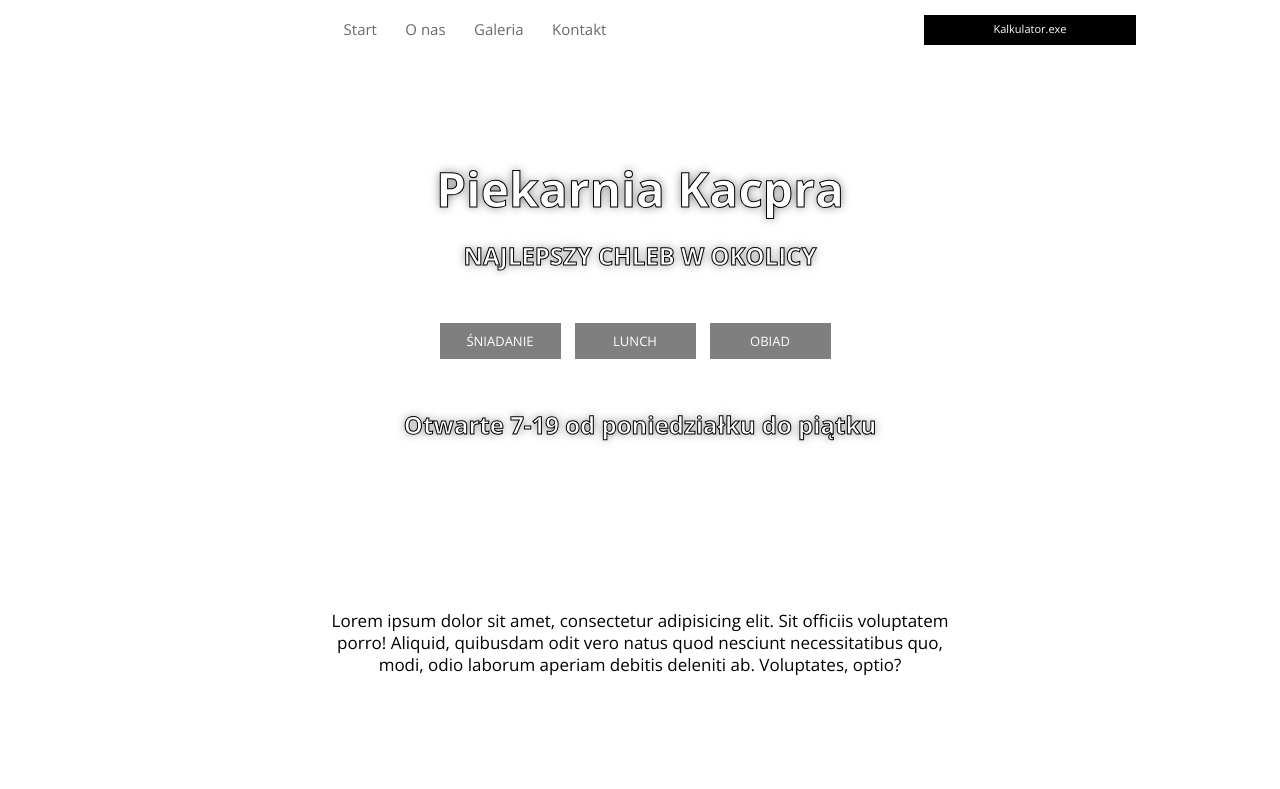
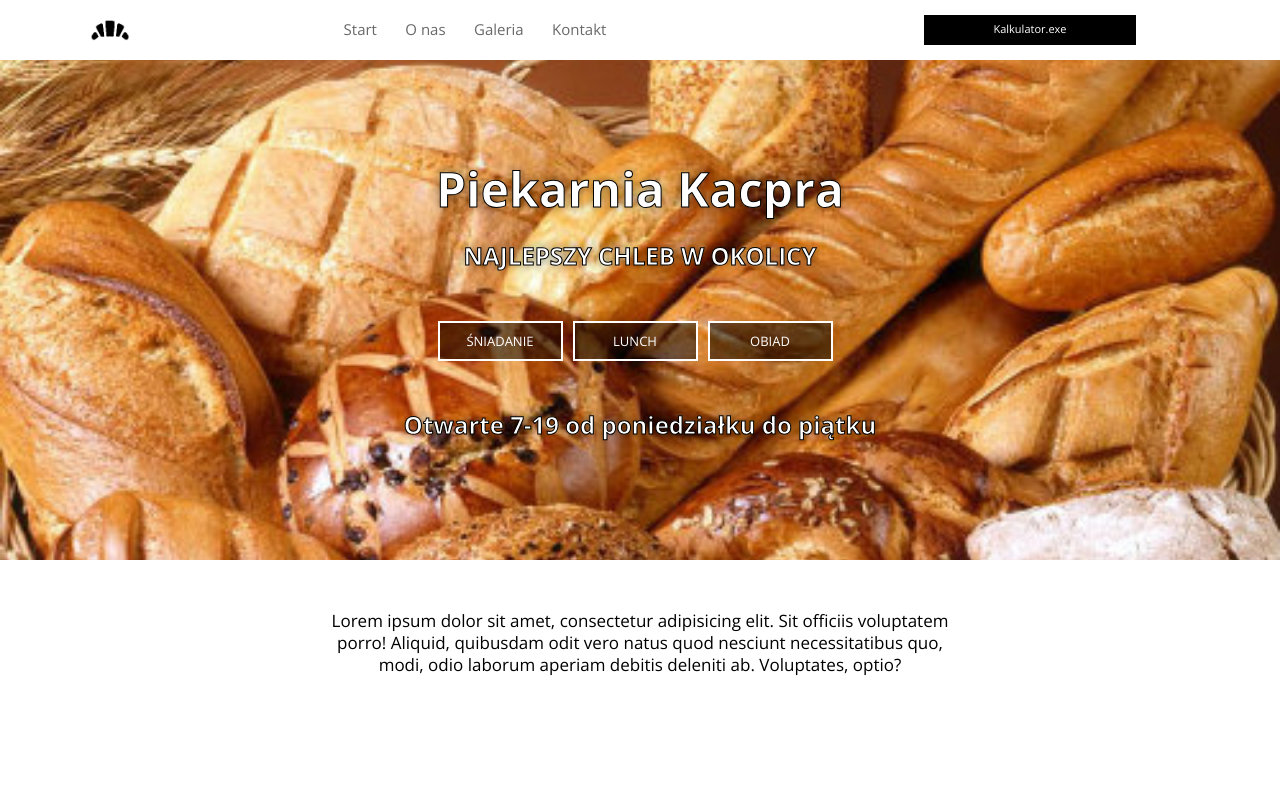
Before and after one commit to Lolowyo-dev/Lolowyo-dev.github.io, a plain HTML site: page index.html in a window 1280 px wide. Shown: the top 789 px of the page. Drawn offline with nearby package versions, Linux system fonts and the light colour scheme.

Commit message:
Update style.css

```diff
--- a/styles/style.css
+++ b/styles/style.css
@@ -20,7 +20,7 @@ body {
     width: 40px;
     height: 40px;
     background-color: transparent;
-    background-image: url(./images/logo1.png);
+    background-image: url(../images/logo1.png);
     background-repeat: no-repeat;
     background-position: center center;
     background-size: contain;
@@ -29,7 +29,7 @@ body {
 }
 
 #logo:hover>div{
-    background-image: url(./images/logo2.png);
+    background-image: url(../images/logo2.png);
 }
 
 nav{
@@ -125,7 +125,7 @@ header{
     width: 100%;
     height: 50vh;
     background-color: transparent;
-    background-image: url(./images/baner.jpeg);
+    background-image: url(../images/baner.jpeg);
     background-repeat: no-repeat;
     background-position: center center;
     background-size: cover;
@@ -289,7 +289,7 @@ table#wypieki td img{
 #about{
     width: 100%;
     background-color: transparent;
-    background-image: url(./images/baner-about.jpeg);
+    background-image: url(../images/baner-about.jpeg);
     background-repeat: no-repeat;
     background-position: center center;
     background-size: cover;
```
